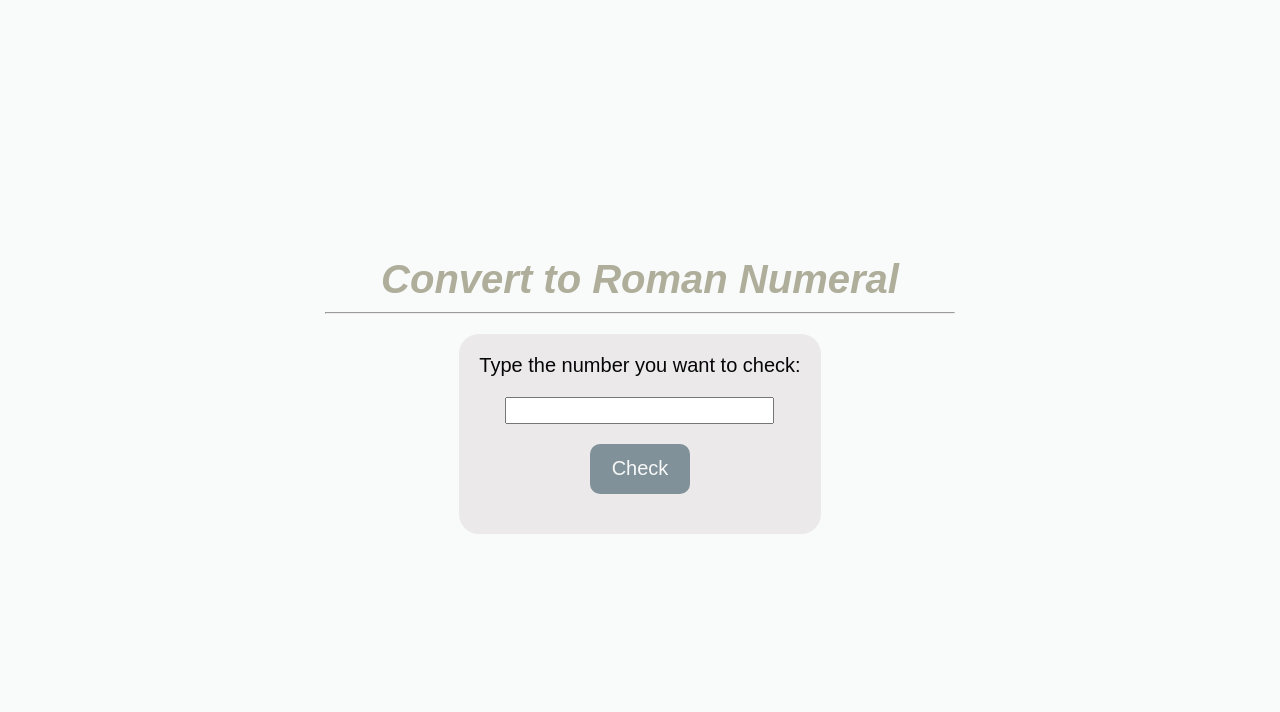
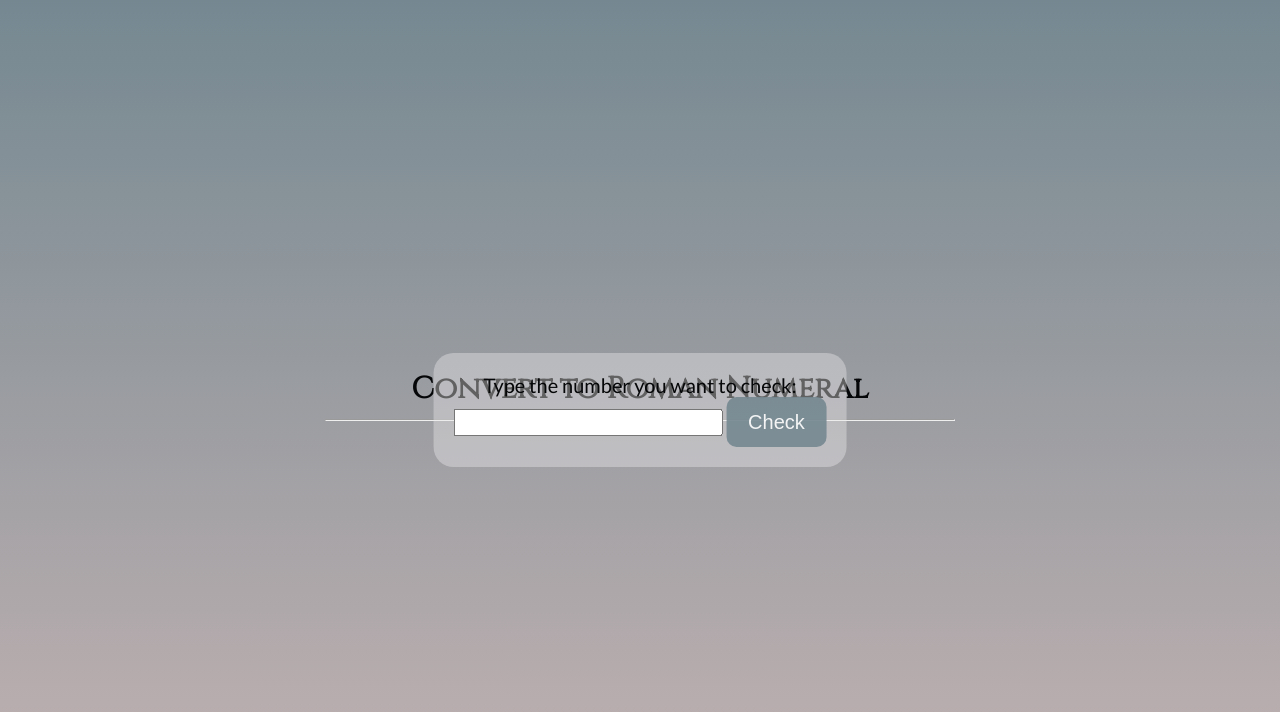
Before and after one commit to n-s-harvey/FreeCodeCamp, a plain HTML site: page 02.5_Beta_JavaScript_Algorithm_and_Data_Structures/roman-numeral-converter/index.html in a window 1280 px wide. Drawn offline with nearby package versions, Linux system fonts and the light colour scheme.

Commit message:
removed flexbox model for roman-numeral-converter, added styling

```diff
--- a/02.5_Beta_JavaScript_Algorithm_and_Data_Structures/roman-numeral-converter/index.html
+++ b/02.5_Beta_JavaScript_Algorithm_and_Data_Structures/roman-numeral-converter/index.html
@@ -4,14 +4,16 @@
 <head>
   <title>Roman Numeral Converter</title>
   <link rel="stylesheet" href="styles.css">
- <link
-    rel="stylesheet"
-    href="https://cdnjs.cloudflare.com/ajax/libs/animate.css/4.1.1/animate.min.css"
-  />
+  <link rel="stylesheet" href="https://cdnjs.cloudflare.com/ajax/libs/animate.css/4.1.1/animate.min.css" />
+  <link rel="preconnect" href="https://fonts.googleapis.com">
+  <link rel="preconnect" href="https://fonts.gstatic.com" crossorigin>
+  <link href="https://fonts.googleapis.com/css2?family=Cinzel&family=Lato&display=swap" rel="stylesheet">
 </head>
 
 <body>
-  <h1>Convert to Roman Numeral</h1>
+  <nav>
+    <h1>Convert to Roman Numeral</h1>
+  </nav>
   <hr />
   <article>
     <p>Type the number you want to check: </p>
--- a/02.5_Beta_JavaScript_Algorithm_and_Data_Structures/roman-numeral-converter/styles.scss
+++ b/02.5_Beta_JavaScript_Algorithm_and_Data_Structures/roman-numeral-converter/styles.scss
@@ -16,26 +16,32 @@ html {
 }
 
 body {
-  background-color: $background;
+  // background: linear-gradient($primary, $secondary);
+  background-image: linear-gradient($primary, $secondary);
   // background-image: url("blurry-gradient-haikei.svg");
   background-repeat: no-repeat;
   background-size: 100%;
-  display: flex;
   color: $text;
   font-size: 2rem;
-  display: flex;
-  flex-direction: column;
+  // display: flex;
+  // flex-direction: column;
   align-content: center;
   justify-content: center;
-  font-family: 'Poppins', sans-serif;
   padding: 1rem;
   height: 100vh;
+  font-family: 'Lato', sans-serif;
 }
 
 h1 {
   text-align: center;
-  font-style: italic;
-  color: $accent;
+  // color: $accent;
+  color: $text;
+  font-family: 'Cinzel', serif;
+}
+
+nav {
+  position: sticky;
+  top: 0;
 }
 
 hr {
@@ -43,19 +49,26 @@ hr {
   width: 50%;
 }
 
-// TODO add transition when height changes?
 article {
   background-color: $info-card;
+  background-color: rgba($info-card, 40%);
+
   margin: 1rem auto;
-  display: flex;
-  flex-direction: column;
+  // display: flex;
+  // flex-direction: column;
   align-items: center;
   padding: 1em;
-  gap: 1em;
+  // gap: 1em;
   color: $text;
   border-radius: 1em;
   // border: 0.1em solid $secondary;
   text-align: center;
+
+  top: 50%;
+  left: 50%;
+  transform: translate(-50%, -50%);
+  position: absolute;
+  transition: max-height 1s;
 
   p {
     // font-weight: 200;
@@ -82,6 +95,7 @@ article {
 
   input {
     font-size: inherit;
+    text-align: center;
   }
 
   #result {
@@ -90,4 +104,8 @@ article {
     }
   }
 
+  article.expanded {
+    max-height: min-content;
+  }
+
 }
```
Also changed, not shown: 02.5_Beta_JavaScript_Algorithm_and_Data_Structures/roman-numeral-converter/styles.css, 1 other file.
